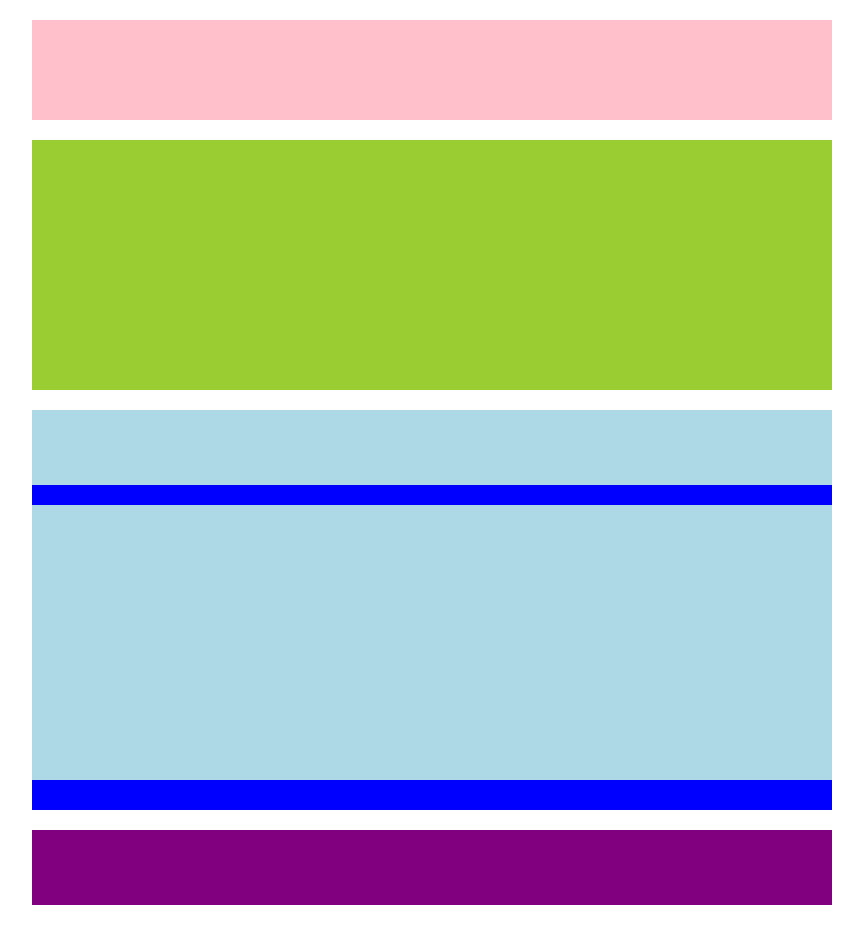
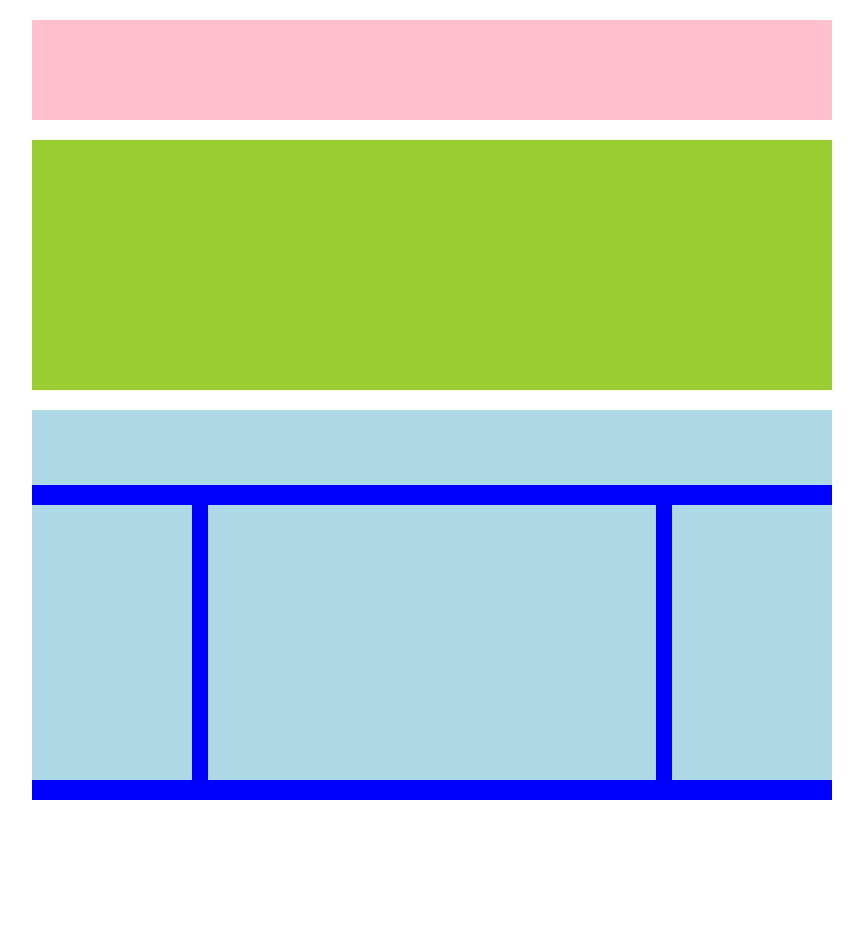
Before and after one commit to dragsec/htmlcss-struttura-wp, a plain HTML site: page index.html in a window 1280 px wide. Shown: the whole page, without its empty margins (208-1071 px from the left). After the commit the page ends 820 px from the top, so only its background shows below. Drawn offline with Linux system fonts and the light colour scheme.

Commit message:
clearfix_bug

```diff
--- a/index.html
+++ b/index.html
@@ -17,7 +17,9 @@
         <div class="box3_3"></div>
         <div class="box3_4"></div>
 
-        <!-- <div class="clearfix:after"></div> -->
+
+
+        <div class="clearfix"></div>
     </div>
     <div class="box4"></div>
 </body>
--- a/style.css
+++ b/style.css
@@ -1,7 +1,7 @@
 *{
     padding: 0;
     margin: 0;
-    box-sizing: 0;
+    box-sizing: border-box;
 }
 
 .box1{
@@ -18,7 +18,6 @@
 }
 .box3{
     width: 800px;
-    height: 400px;
     background-color: blue;
     margin: 20px auto;
     clear:both;
@@ -34,15 +33,14 @@
     height: 275px;
     background-color: lightblue;
     margin-top: 20px;
+    margin-bottom: 20px;
 }
-
 .box3_3{
     float: left;
-    width: 60%;
+    width: 56%;
     height: 275px;
     background-color: lightblue;
-    margin-top: 20px;
-
+    margin: 20px 2% 0 2%;
 }
 .box3_4{
     float: left;
@@ -51,15 +49,11 @@
     background-color: lightblue;
     margin-top: 20px;
 }
-
-/* .clearfix:after{
-    display: block;
-    height: 0;
+.clearfix:after{
+    display: table;
+    content:"";
     clear: both;
 } */
-
-
-
 .box4{
     width: 800px;
     height: 75px;
```
